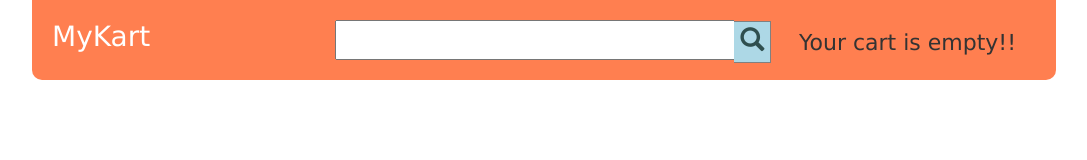
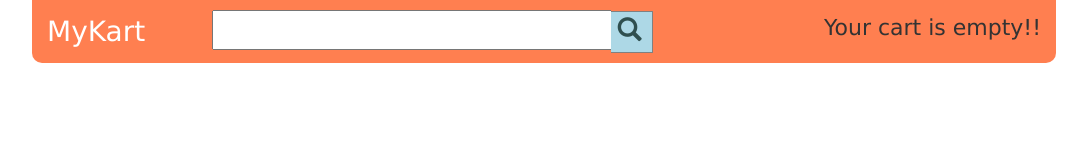
Before and after one commit to anitakadam/ShoppingCart, a website: page public/index.html in a window 1280 px wide. Shown: the whole page, without its empty margins (96-1183 px from the left). Drawn offline with nearby package versions, Linux system fonts and the light colour scheme; some packages are replaced by stand-ins of ours; no server answers.

Commit message:
added search feature

```diff
--- a/public/style/main.css
+++ b/public/style/main.css
@@ -63,13 +63,9 @@ a, a:focus, a:hover {
 
 .header .mini-cart{
   float: right;
-  padding: 10px 20px;
   margin-bottom: 10px;
   display: inline-block;
   font-size: 22px;
-}
-
-.mini-cart .cart-items-count{
 }
 
 .product-detail .product-title{
@@ -105,7 +101,7 @@ a, a:focus, a:hover {
 
 .header{
   background-color: coral;
-  padding: 20px;
+  padding: 15px;
   margin-bottom: 20px;
   border-radius: 0 0 10px 10px;
 }
@@ -119,6 +115,11 @@ a, a:focus, a:hover {
 .logo{
   font-size:28px;
   color:white;
+}
+
+.search-panel{
+  position: absolute;
+  top: 10px;
 }
 
 .search{
@@ -141,6 +142,10 @@ a, a:focus, a:hover {
   border-left: none;
 }
 
+.search-btn .glyphicon-search{
+  margin-right:5px;
+}
+
 .total-panel{
   border-top: solid 2px lightblue;
   padding-top: 10px;
--- a/public/views/header.html
+++ b/public/views/header.html
@@ -1,12 +1,6 @@
 <div ng-controller="CartController as cartController">
 	<div class="header">
 		<a class="logo" href="#/">MyKart</a>
-		<span>
-			<input class="search" type="text" ng-model="query" />
-			<a class="search-btn">
-				<span class="glyphicon glyphicon-search"></span>
-					</a>
-		</span>
 		<div class="mini-cart">
 			<div ng-if="cartController.cart.getTotalItems() > 0">
 				<a ng-href="#/cart" class="glyphicon glyphicon-shopping-cart">
--- a/public/views/products-list.html
+++ b/public/views/products-list.html
@@ -1,7 +1,13 @@
 <div class="product-list">
 	<div ng-include="'views/header.html'"></div>
+	<div class="search-panel">
+		<input class="search" type="text" ng-model="shop.query" />
+		<a class="search-btn">
+				<span class="glyphicon glyphicon-search"></span>
+					</a>
+	</div>
 	<ul>
-		<li ng-repeat="product in shop.products">
+		<li ng-repeat="product in shop.products | filter : shop.query">
 			<div class="product-panel panel panel-default">
 				<div class="product-title panel-heading">
 					<a href="#/products/{{product.id}}">{{ product.name }}</a>
```
